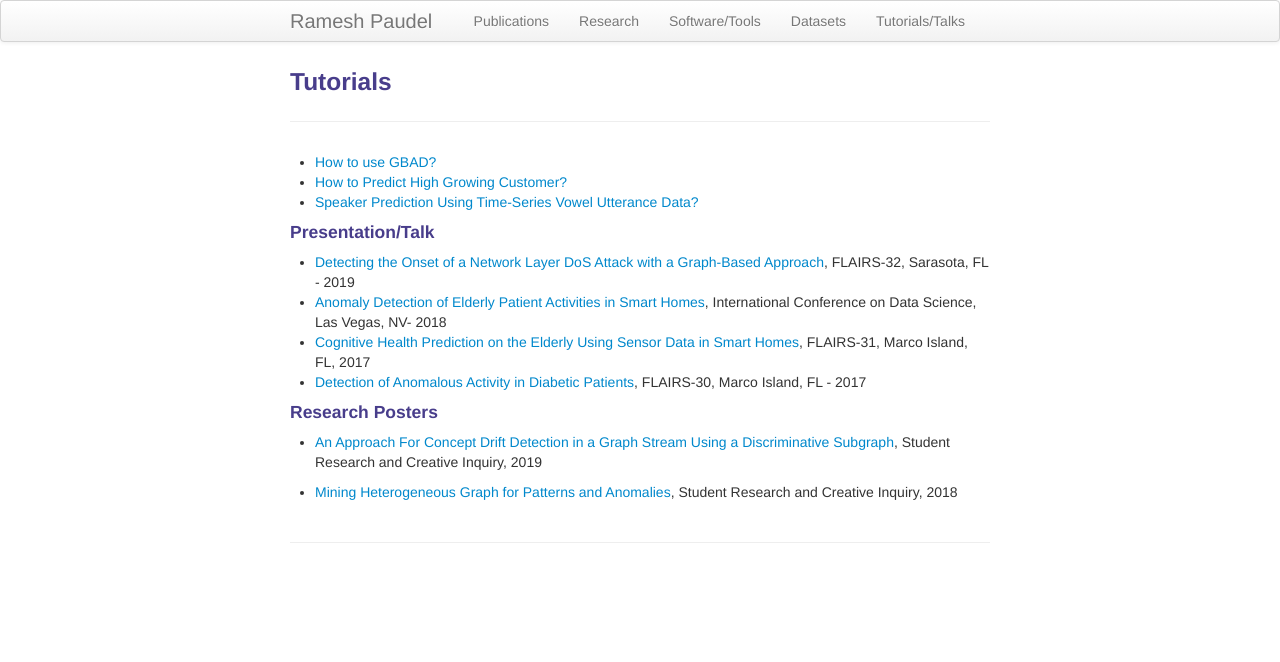
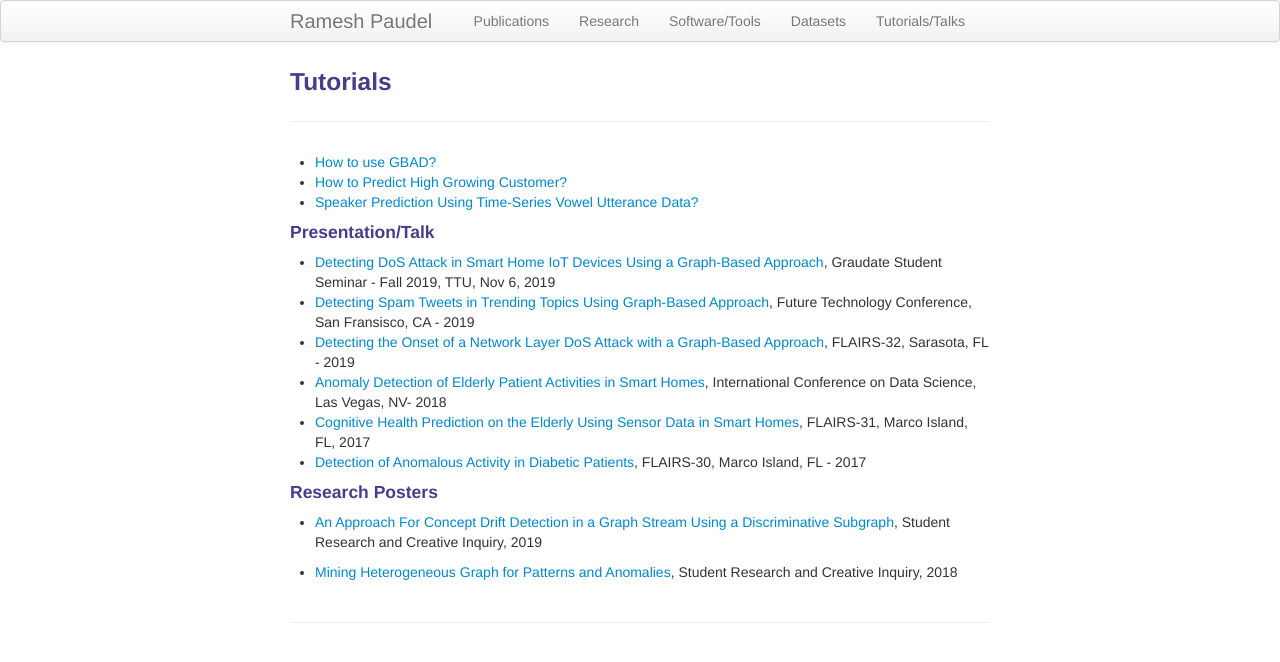
Before and after one commit to rpaudel42/rpaudel42.github.io, a Jekyll site: the page built from pages/tutorial.md, in a window 1280 px wide. Shown: the top 662 px of the page. Built offline with Jekyll 4.4.1, drawn with Linux system fonts in a browser that asks for light colours.

Commit message:
Add tutorial slide for ftc and seminar, add related work to smart homes

```diff
--- a/pages/tutorial.md
+++ b/pages/tutorial.md
@@ -9,6 +9,8 @@ description: Tutorial Related to Graphs
 - [Speaker Prediction Using Time-Series Vowel Utterance Data?](/pages/speaker/speakerclassification.html)
 
 #### Presentation/Talk
+- [Detecting DoS Attack in Smart Home IoT Devices Using a Graph-Based Approach](/assets/IoT_Slides.pdf), Graudate Student Seminar - Fall 2019, TTU, Nov 6, 2019
+- [Detecting Spam Tweets in Trending Topics Using Graph-Based Approach](/assets/FTC_2019_SpamTweet.pdf), Future Technology Conference, San Fransisco, CA - 2019
 - [Detecting the Onset of a Network Layer DoS Attack with a Graph-Based Approach](/assets/FLAIRS_2019.pdf), FLAIRS-32, Sarasota, FL - 2019
 - [Anomaly Detection of Elderly Patient Activities in Smart Homes](/assets/anomaly-detection-elderly-3.pdf), International Conference on Data Science, Las Vegas, NV- 2018
 - [Cognitive Health Prediction on the Elderly Using Sensor Data in Smart Homes](/assets/FLAIR_2018.pdf), FLAIRS-31, Marco Island, FL, 2017
```
Also changed, not shown: pages/smarthomes.md (+13 -0 lines), 4 other files.
